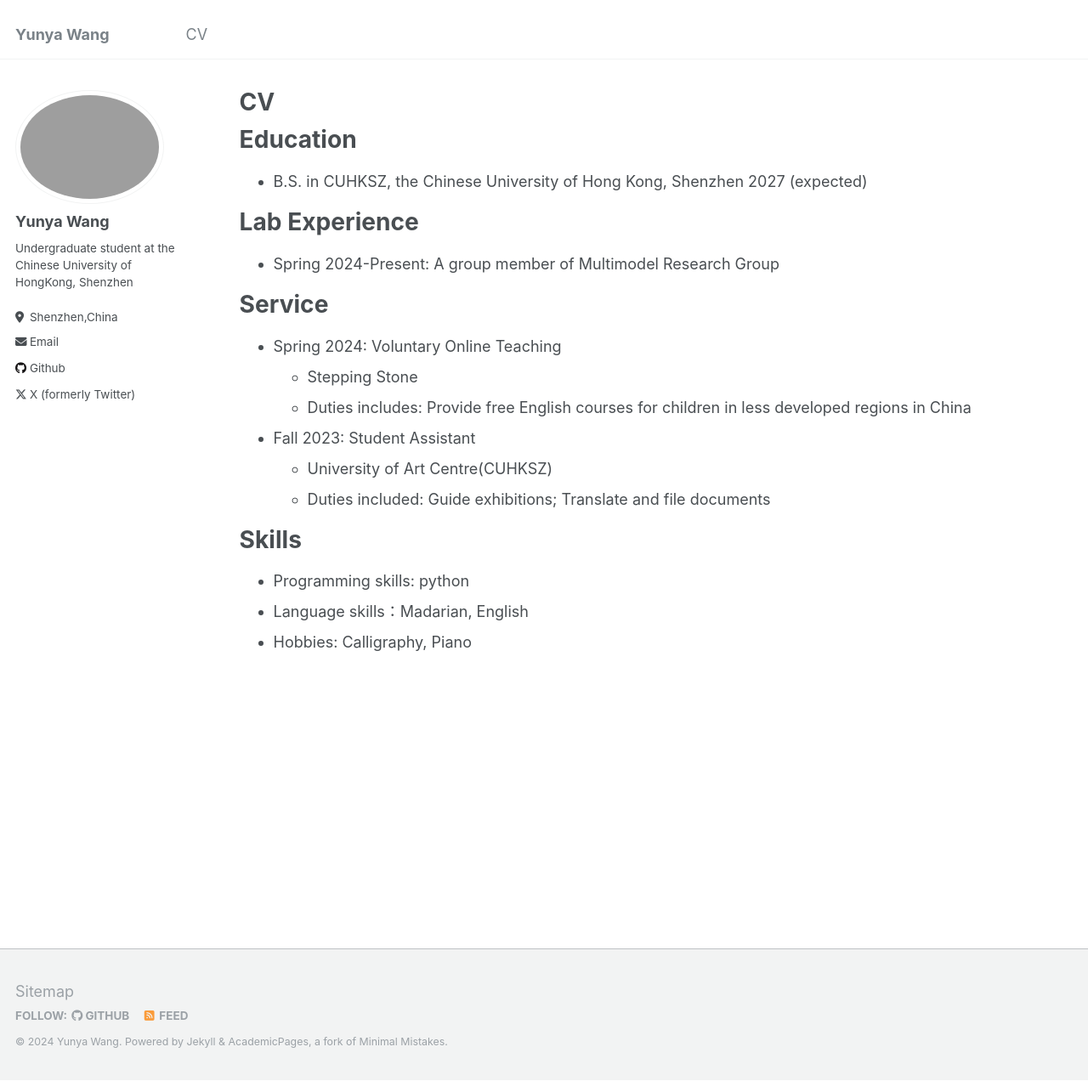
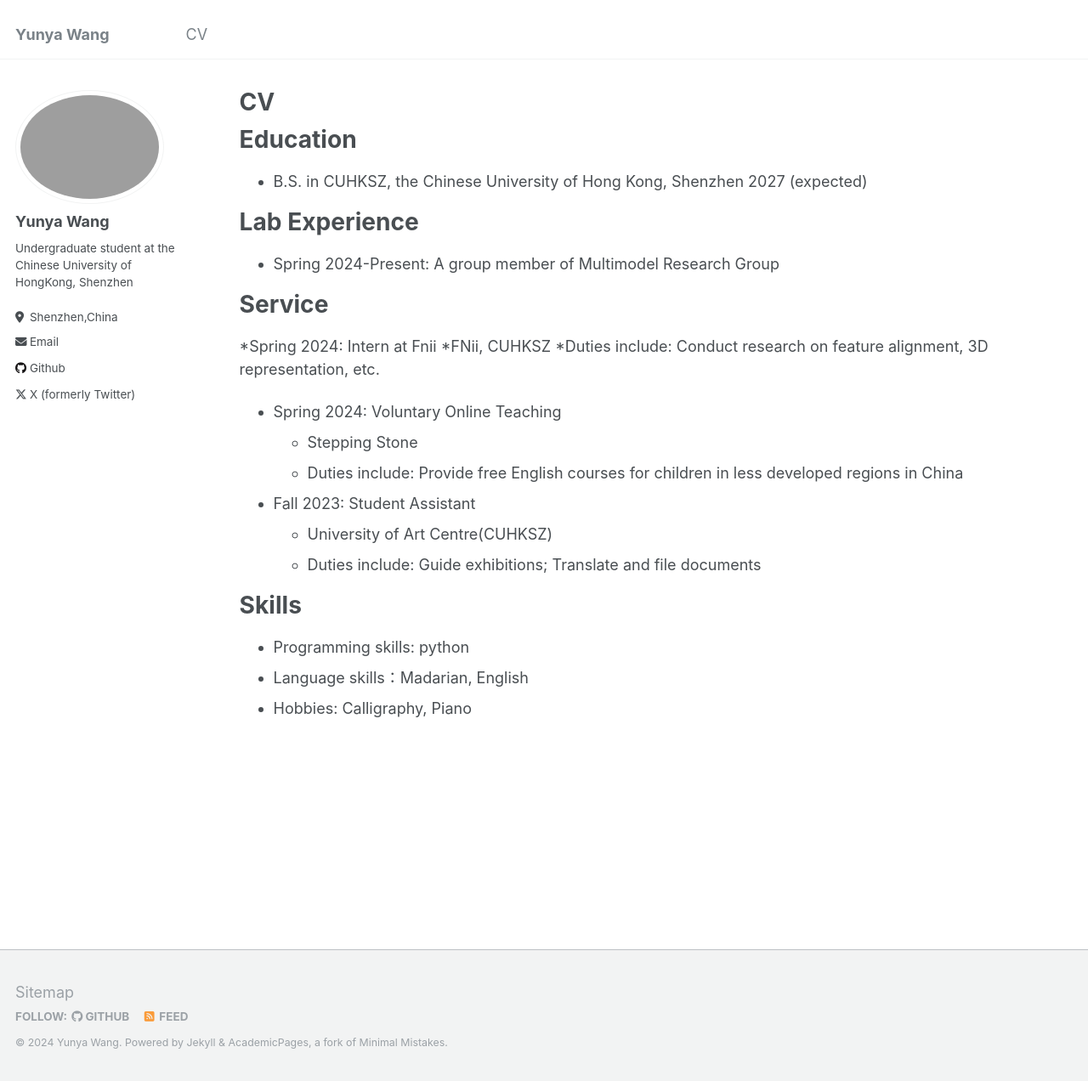
Before and after one commit to Eureka-wong/eureka-wong.github.io, a Jekyll site: the page built from _pages/cv.md, in a window 1280 px wide and 1272 px high. Shown: the whole window at 85% size. Built offline with Jekyll 4.4.1, drawn with Linux system fonts in a browser that asks for light colours.

Commit message:
Update cv.md

```diff
--- a/_pages/cv.md
+++ b/_pages/cv.md
@@ -21,13 +21,16 @@ Lab Experience
 
 Service
 ======
+*Spring 2024: Intern at Fnii
+  *FNii, CUHKSZ
+  *Duties include: Conduct research on feature alignment, 3D representation, etc.
 * Spring 2024: Voluntary Online Teaching
   * Stepping Stone
-  * Duties includes: Provide free English courses for children in less developed regions in China
+  * Duties include: Provide free English courses for children in less developed regions in China
 
 * Fall 2023: Student Assistant
   * University of Art Centre(CUHKSZ)
-  * Duties included: Guide exhibitions; Translate and file documents
+  * Duties include: Guide exhibitions; Translate and file documents
 
 
 Skills
```
